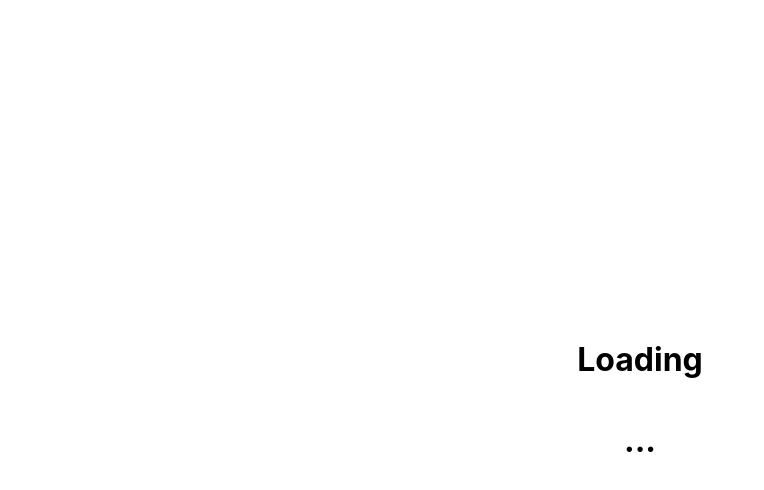
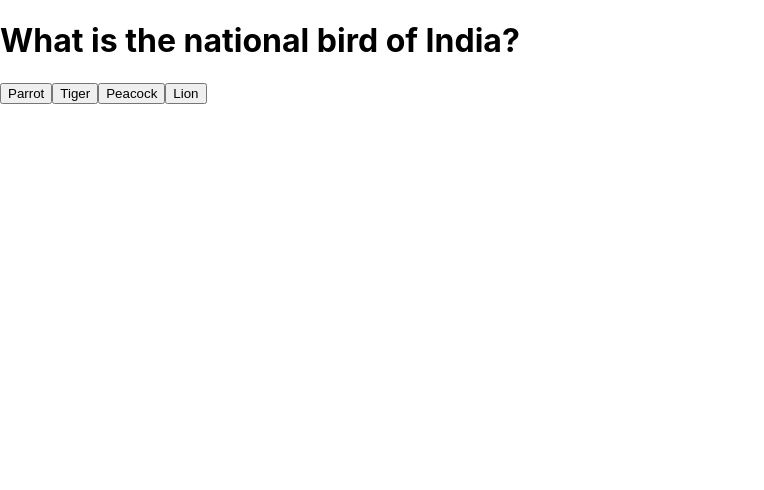
Before and after one commit to aniket2727/React-Interview, a React (Create React App) app in the folder app/: page / in a window 1280 px wide. Shown: the top 490 px of the page, without its empty margins (0-764 px from the left). Built offline with nearby package versions, Linux system fonts and the light colour scheme.

Commit message:
quiz added

```diff
--- a/app/src/App.js
+++ b/app/src/App.js
@@ -71,10 +71,11 @@ import FolderComponets2 from "./componets/FolderComponets2";
 import SearchandselecetOptions from "./componets/SearchandselecetOptions";
 import Userinterface3 from "./Userinterface3";
 import Userinterface4 from "./Userinterface4";
+import Components1 from "./quizproble1/Componets1";
 function App() {
   return (
     <div className="">
-        <Userinterface4/>
+        <Components1/>
     </div>
   );
 }
--- /dev/null
+++ b/app/src/quizproble1/Componets1.js
@@ -0,0 +1,57 @@
+import React, { useState } from 'react';
+
+const Components1 = () => {
+    const [data, setData] = useState([
+        { q: "What is the national bird of India?", options: ["Parrot", "Tiger", "Peacock", "Lion"], ans: "Peacock", state: 0 },
+        { q: "What is the national animal of India?", options: ["Elephant", "Tiger", "Peacock", "Lion"], ans: "Tiger", state: 0 },
+        { q: "What is the national flower of India?", options: ["Rose", "Lily", "Peacock", "Lion"], ans: "Rose", state: 0 },
+        { q: "What is the national river of India?", options: ["Koyana", "Ganga", "Kaveri", "Lion"], ans: "Ganga", state: 0 }
+    ]);
+
+    const [count, setCount] = useState(0);
+
+    const handleCount = () => {
+        setCount(count + 1);
+    };
+
+    const handleAnswer = (selectedOption, currentIndex) => {
+        const isCorrect = selectedOption === data[currentIndex].ans;
+        const updatedData = data.map((item, index) => (
+            index === currentIndex ? { ...item, state: isCorrect ? 1 : -1 } : item
+        ));
+        setData(updatedData);
+        handleCount();
+    };
+
+    if (count === data.length) {
+        return (
+            <div>
+                {data.map((item, index) => (
+                    <div key={index}>
+                        <p>{item.q}</p>
+                        <p>{item.state}</p>
+                    </div>
+                ))}
+            </div>
+        );
+    }
+
+    return (
+        <div>
+            {data.map((item, index) => (
+                index === count && (
+                    <div key={index}>
+                        <h1>{item.q}</h1>
+                        {item.options.map((option, index1) => (
+                            <button key={index1} onClick={() => handleAnswer(option, index)}>
+                                {option}
+                            </button>
+                        ))}
+                    </div>
+                )
+            ))}
+        </div>
+    );
+};
+
+export default Components1;
```
